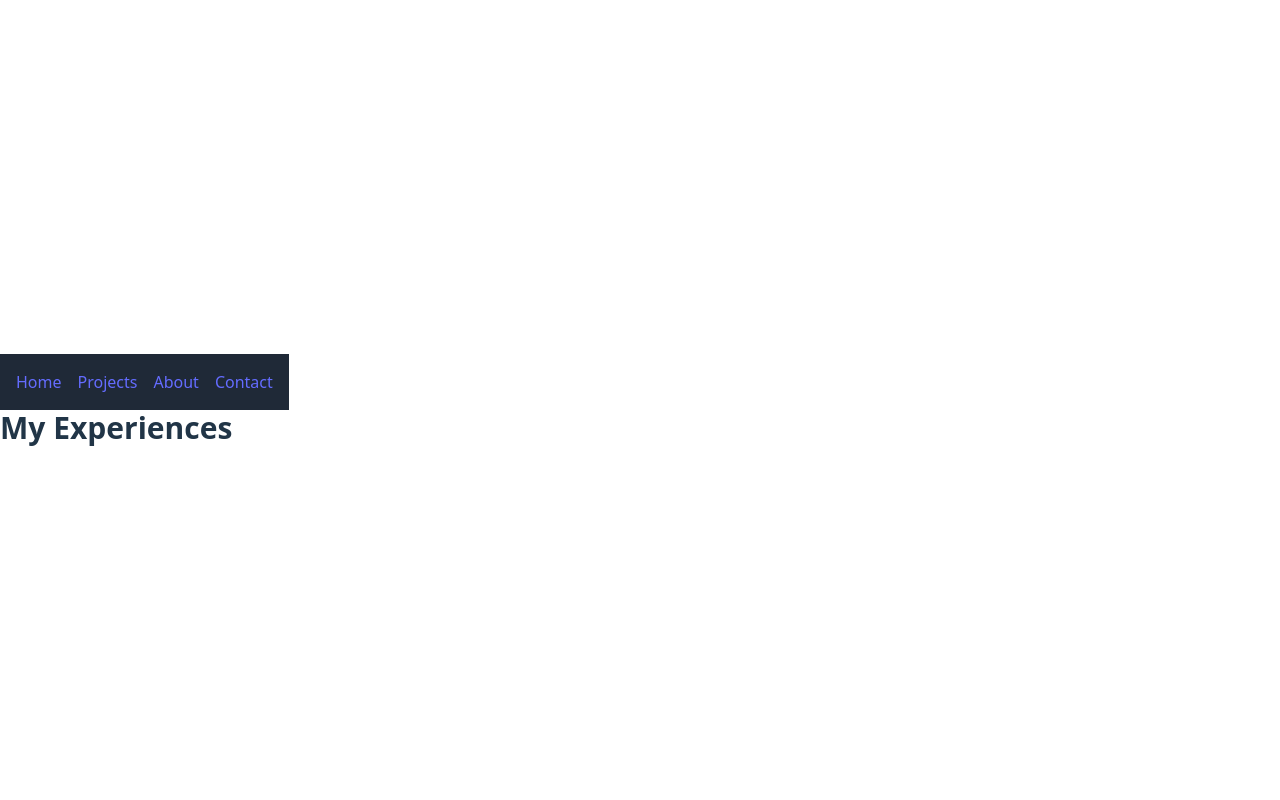
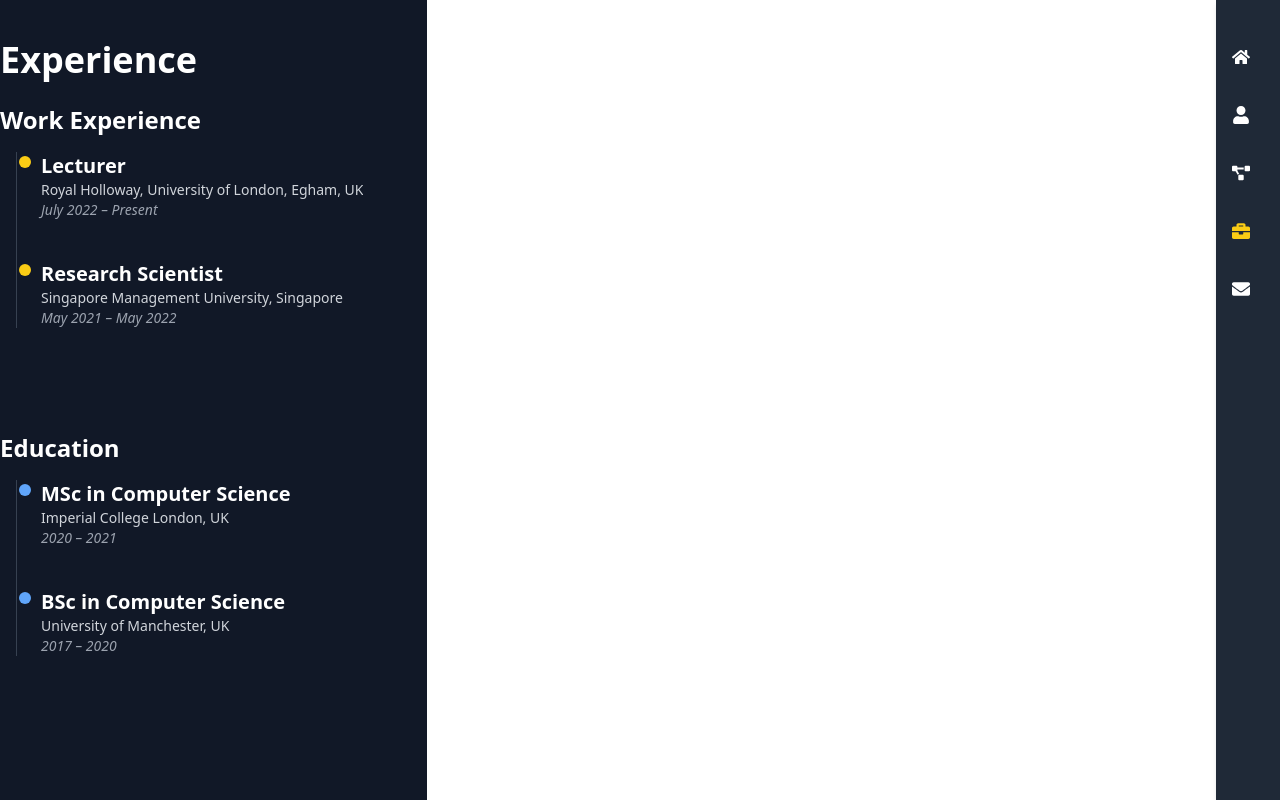
Before and after one commit to mpattadon/portfolio, a React (Vite) app: page /experience in a window 1280 px wide. Built offline with nearby package versions, Linux system fonts and the light colour scheme.

Commit message:
Populated pages with test content

```diff
--- a/package.json
+++ b/package.json
@@ -13,6 +13,7 @@
   "dependencies": {
     "react": "^19.1.0",
     "react-dom": "^19.1.0",
+    "react-icons": "^5.5.0",
     "react-router-dom": "^7.6.1"
   },
   "devDependencies": {
--- a/src/App.jsx
+++ b/src/App.jsx
@@ -1,22 +1,27 @@
-import { BrowserRouter as Router, Routes, Route } from 'react-router-dom';
-import Home from './pages/Home';
-import Projects from './pages/Projects';
-import AboutMe from './pages/About_me';
-import Contact from './pages/Contact';
-import Experience from './pages/Experience';
-import Navbar from './components/Navbar';
+import React from "react";
+import { BrowserRouter as Router, Routes, Route } from "react-router-dom";
+import Sidebar from "./components/Sidebar";
+import Home from "./pages/Home";
+import About from "./pages/About_me";
+import Projects from "./pages/Projects";
+import Contact from "./pages/Contact";
+import Experience from "./pages/Experience";
 
 function App() {
   return (
     <Router>
-      <Navbar />
+      <div className="flex min-h-screen bg-gray-900 text-white">
+        <Sidebar />
+        <div className="flex-1 overflow-auto" style={{ marginRight: '4rem' }}>
           <Routes>
             <Route path="/" element={<Home />} />
+            <Route path="/about" element={<About />} />
             <Route path="/projects" element={<Projects />} />
-        <Route path="/about" element={<AboutMe />} />
             <Route path="/contact" element={<Contact />} />
             <Route path="/experience" element={<Experience />} />
           </Routes>
+        </div>
+      </div>
     </Router>
   );
 }
--- a/src/components/Navbar.jsx
+++ /dev/null
@@ -1,12 +0,0 @@
-import { Link } from 'react-router-dom';
-
-export default function Navbar() {
-  return (
-    <nav className="bg-gray-800 text-white p-4 flex gap-4">
-      <Link to="/" className="hover:text-blue-400">Home</Link>
-      <Link to="/projects" className="hover:text-blue-400">Projects</Link>
-      <Link to="/about" className="hover:text-blue-400">About</Link>
-      <Link to="/contact" className="hover:text-blue-400">Contact</Link>
-    </nav>
-  );
-}
--- /dev/null
+++ b/src/components/Sidebar.jsx
@@ -0,0 +1,41 @@
+
+import React, { useState } from 'react';
+import { Link, useLocation } from 'react-router-dom';
+import { FaHome, FaUser, FaProjectDiagram, FaEnvelope, FaBriefcase } from 'react-icons/fa';
+
+export default function Sidebar() {
+  const [expanded, setExpanded] = useState(false);
+  const location = useLocation();
+
+  const navItems = [
+    { name: 'Home', path: '/', icon: <FaHome /> },
+    { name: 'About', path: '/about', icon: <FaUser /> },
+    { name: 'Projects', path: '/projects', icon: <FaProjectDiagram /> },
+    { name: 'Experience', path: '/experience', icon: <FaBriefcase /> },
+    { name: 'Contact', path: '/contact', icon: <FaEnvelope /> },
+  ];
+
+  return (
+    <div
+      onMouseEnter={() => setExpanded(true)}
+      onMouseLeave={() => setExpanded(false)}
+      className={`fixed top-0 right-0 h-full bg-gray-800 shadow-md z-50 transition-all duration-300 ${expanded ? 'w-48' : 'w-16'
+        }`}
+    >
+      <ul className="flex flex-col items-center space-y-6 mt-10">
+        {navItems.map((item) => (
+          <li key={item.name} className={`w-full text-center`}>
+            <Link
+              to={item.path}
+              className={`flex items-center justify-${expanded ? 'start' : 'center'} px-4 py-2 text-white hover:text-yellow-400 ${location.pathname === item.path ? 'text-yellow-400' : ''
+                }`}
+            >
+              <span className="text-lg">{item.icon}</span>
+              {expanded && <span className="ml-4">{item.name}</span>}
+            </Link>
+          </li>
+        ))}
+      </ul>
+    </div>
+  );
+}
--- a/src/pages/About_me.jsx
+++ b/src/pages/About_me.jsx
@@ -1,3 +1,13 @@
 export default function About() {
-  return <h1 className="text-3xl font-bold">About Me</h1>;
+  return (
+    <div className="py-8">
+      <h1 className="text-3xl font-bold mb-4">About Me</h1>
+      <ul className="list-disc list-inside space-y-2 text-lg">
+        <li>Computer Science student in the UK</li>
+        <li>Special interest in AI, backend systems, and dev tools</li>
+        <li>Proficient in JavaScript, Python, C/C++, and Java</li>
+        <li>Experienced with Git, CI/CD, and RESTful APIs</li>
+      </ul>
+    </div>
+  );
 }
--- a/src/pages/Contact.jsx
+++ b/src/pages/Contact.jsx
@@ -1,3 +1,10 @@
 export default function Contact() {
-  return <h1 className="text-3xl font-bold">Contact Me</h1>;
+  return (
+    <div className="py-8">
+      <h1 className="text-3xl font-bold mb-4">Contact Me</h1>
+      <p className="text-lg">Email: your.email@example.com</p>
+      <p className="text-lg">GitHub: <a href="https://github.com/yourusername" className="text-blue-400 hover:underline">yourusername</a></p>
+      <p className="text-lg">LinkedIn: <a href="https://linkedin.com/in/yourusername" className="text-blue-400 hover:underline">yourusername</a></p>
+    </div>
+  );
 }
--- a/src/pages/Experience.jsx
+++ b/src/pages/Experience.jsx
@@ -1,3 +1,63 @@
+import React from 'react';
+
 export default function Experience() {
-  return <h1 className="text-3xl font-bold">My Experiences</h1>;
+  const workExperience = [
+    {
+      title: "Lecturer",
+      place: "Royal Holloway, University of London, Egham, UK",
+      period: "July 2022 – Present",
+    },
+    {
+      title: "Research Scientist",
+      place: "Singapore Management University, Singapore",
+      period: "May 2021 – May 2022",
+    },
+  ];
+
+  const educationExperience = [
+    {
+      title: "MSc in Computer Science",
+      place: "Imperial College London, UK",
+      period: "2020 – 2021",
+    },
+    {
+      title: "BSc in Computer Science",
+      place: "University of Manchester, UK",
+      period: "2017 – 2020",
+    },
+  ];
+
+  return (
+    <div className="h-full min-h-screen flex-1 py-10 bg-gray-900 text-white flex flex-col gap-16 overflow-auto">
+      <section>
+        <h1 className="text-4xl font-extrabold mb-6">Experience</h1>
+
+        <h2 className="text-2xl font-semibold mb-4">Work Experience</h2>
+        <div className="relative border-l border-gray-700 ml-4">
+          {workExperience.map((item, index) => (
+            <div key={index} className="mb-10 ml-6 relative">
+              <div className="absolute w-3 h-3 bg-yellow-400 rounded-full left-[-22px] top-1"></div>
+              <h3 className="text-xl font-bold">{item.title}</h3>
+              <p className="text-sm text-gray-300">{item.place}</p>
+              <p className="text-sm text-gray-400 italic">{item.period}</p>
+            </div>
+          ))}
+        </div>
+      </section>
+
+      <section>
+        <h2 className="text-2xl font-semibold mb-4">Education</h2>
+        <div className="relative border-l border-gray-700 ml-4">
+          {educationExperience.map((item, index) => (
+            <div key={index} className="mb-10 ml-6 relative">
+              <div className="absolute w-3 h-3 bg-blue-400 rounded-full left-[-22px] top-1"></div>
+              <h3 className="text-xl font-bold">{item.title}</h3>
+              <p className="text-sm text-gray-300">{item.place}</p>
+              <p className="text-sm text-gray-400 italic">{item.period}</p>
+            </div>
+          ))}
+        </div>
+      </section>
+    </div>
+  );
 }
--- a/src/pages/Home.jsx
+++ b/src/pages/Home.jsx
@@ -1,8 +1,17 @@
+import React from 'react';
+
 export default function Home() {
   return (
-    <div className="p-6">
-      <h1 className="text-4xl font-bold">Welcome to My Portfolio</h1>
-      <p className="mt-4">I’m a computer science student passionate about building things.</p>
+    <div className="space-y-6 py-8">
+      <h1 className="text-4xl font-bold text-white">Welcome to My Portfolio</h1>
+      <p className="text-lg text-gray-300">
+        Hi, I’m M — a Computer Science student based in the UK. I specialize in full-stack development,
+        systems design, and building things that make people's lives easier.
+      </p>
+      <p className="text-gray-400">
+        Feel free to browse through my projects, experiences, and get in touch if you're interested in
+        collaborating or learning more about my work.
+      </p>
     </div>
   );
 }
--- a/src/pages/Projects.jsx
+++ b/src/pages/Projects.jsx
@@ -1,3 +1,38 @@
+const universityProjects = [
+  { title: "Coursework 1", desc: "AI Pathfinding in Prolog", link: "/projects/uni/ai-pathfinding" },
+  { title: "Coursework 2", desc: "Database Schema Design", link: "/projects/uni/db-schema" },
+];
+
+const personalProjects = [
+  { title: "Portfolio Site", desc: "Built with React + Tailwind", link: "/projects/personal/portfolio" },
+  { title: "Badminton Tracker", desc: "Mobile app for game stats", link: "/projects/personal/badminton" },
+];
+
+const ProjectBlock = ({ title, desc, link }) => (
+  <a
+    href={link}
+    className="block p-4 bg-gray-700 rounded-lg shadow-md transform transition-transform hover:scale-105"
+  >
+    <h2 className="text-xl font-bold">{title}</h2>
+    <p>{desc}</p>
+  </a>
+);
+
 export default function Projects() {
-  return <h1 className="text-3xl font-bold">My Projects</h1>;
+  return (
+    <div className="py-8 space-y-8">
+      <div>
+        <h1 className="text-3xl font-bold mb-4">University Projects</h1>
+        <div className="grid grid-cols-1 md:grid-cols-2 gap-4">
+          {universityProjects.map(p => <ProjectBlock key={p.title} {...p} />)}
+        </div>
+      </div>
+      <div>
+        <h1 className="text-3xl font-bold mb-4">Personal Projects</h1>
+        <div className="grid grid-cols-1 md:grid-cols-2 gap-4">
+          {personalProjects.map(p => <ProjectBlock key={p.title} {...p} />)}
+        </div>
+      </div>
+    </div>
+  );
 }
```
Also changed, not shown: 1 other file (tests, documents, lock files or other folders). Lines whose indentation alone changed are shown as unchanged.
